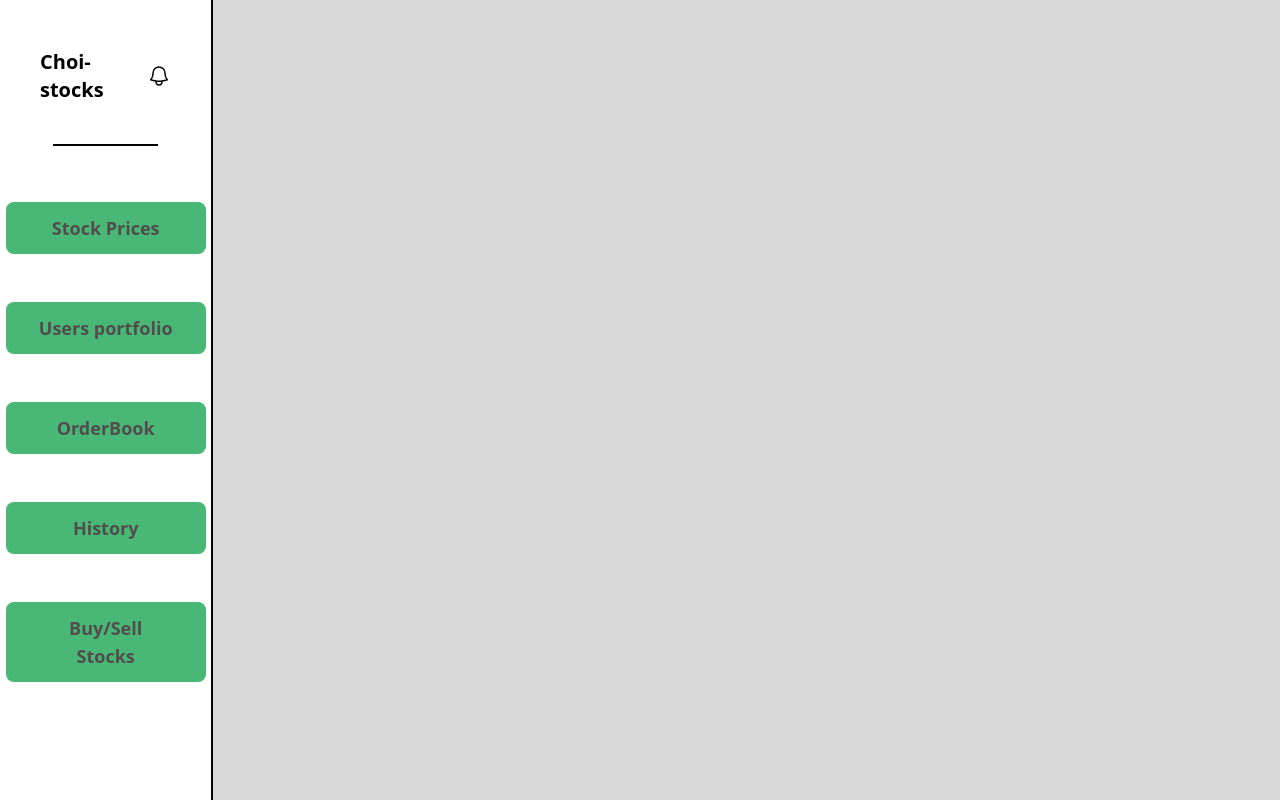
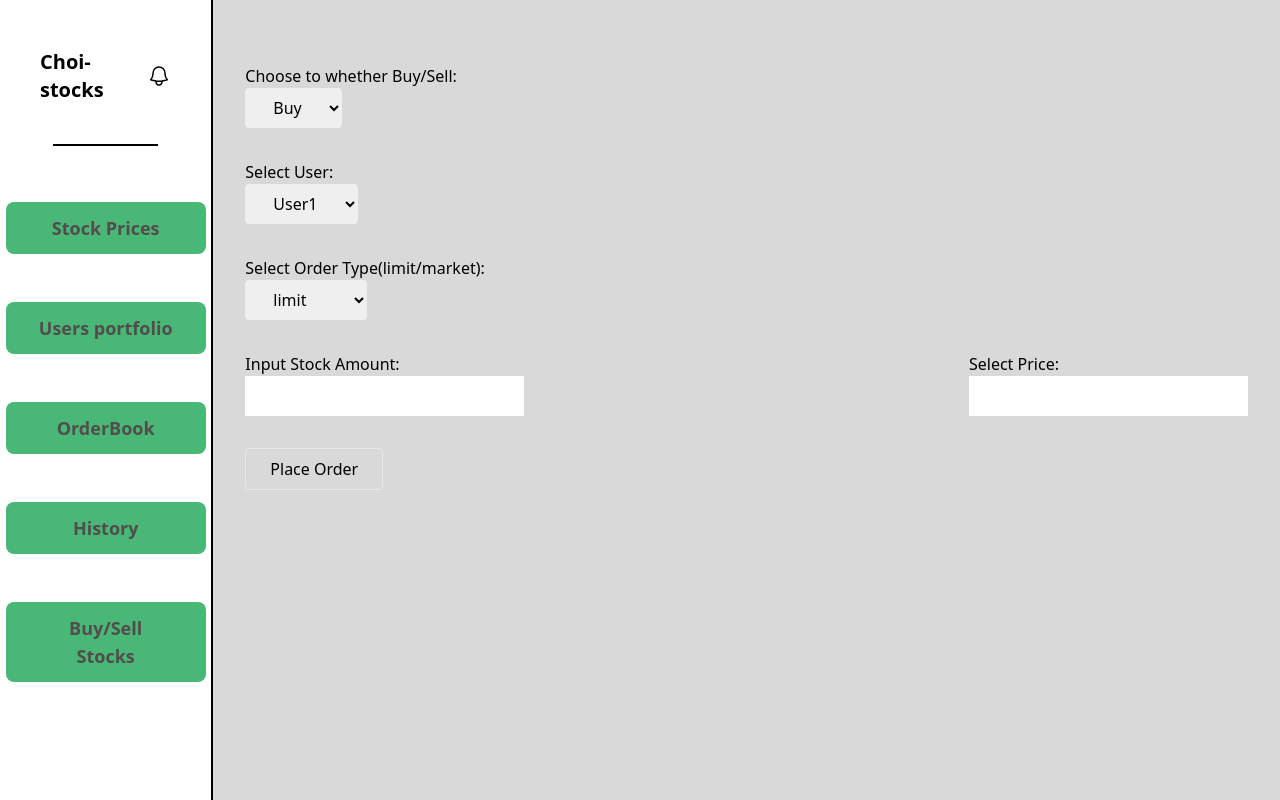
Before and after one commit to be-u-nik/kodeinkgp, a React (Create React App) app in the folder frontend/: page /buysell in a window 1280 px wide. Built offline with nearby package versions, Linux system fonts and the light colour scheme.

Commit message:
buy/sell skeleton

```diff
--- a/frontend/src/screens/BuySellScreen.js
+++ b/frontend/src/screens/BuySellScreen.js
@@ -6,7 +6,58 @@ export const BuySellScreen = (props) => {
   return (
     <div className="flex">
       <Navbar />
-      <div className="w-5/6 bg-[#D9D9D9] px-8 py-8"></div>
+      <div className="w-5/6 bg-[#D9D9D9] px-8 py-8">
+        <form action="">
+          <div className="mt-2 lg:mt-8 ">
+            <label htmlFor="buysell">Choose to whether Buy/Sell: </label>
+            <br />
+            <select name="buysell" id="buysell" className="px-6 py-2 rounded">
+              <option value="buy">Buy</option>
+              <option value="sell">Sell</option>
+            </select>
+          </div>
+          <div className="mt-2 lg:mt-8 ">
+            <label htmlFor="user">Select User: </label>
+            <br />
+            <select name="user" id="user" className="px-6 py-2 rounded">
+              <option value="user1">User1</option>
+              <option value="user2">User2</option>
+              <option value="user3">User3</option>
+              <option value="user4">User4</option>
+            </select>
+          </div>
+          <div className="mt-2 lg:mt-8 ">
+            <label htmlFor="ordertype">Select Order Type(limit/market): </label>
+            <br />
+            <select
+              name="ordertype"
+              id="ordertype"
+              className="px-6 py-2 rounded"
+            >
+              <option value="limit">limit</option>
+              <option value="market">market</option>
+            </select>
+          </div>
+          <div className="flex justify-between items-center mt-2 lg:mt-8 ">
+            <div>
+              <label htmlFor="stockamount">Input Stock Amount:</label>
+              <br />
+              <input type="number" name="stockamount" className="px-6 py-2 " />
+            </div>
+            <div>
+              <label htmlFor="atprice">Select Price:</label>
+              <br />
+              <input type="number" name="atprice" className="px-6 py-2 " />
+            </div>
+          </div>
+          <button
+            type="submit"
+            className="mt-2 lg:mt-8 px-6 py-2 rounded border-[1px]"
+          >
+            Place Order
+          </button>
+        </form>
+      </div>
     </div>
   );
 };
--- a/frontend/src/screens/OrderBookScreen.js
+++ b/frontend/src/screens/OrderBookScreen.js
@@ -6,7 +6,19 @@ export const OrderBookScreen = (props) => {
   return (
     <div className="flex">
       <Navbar />
-      <div className="w-5/6 bg-[#D9D9D9] px-8 py-8">OrderBookScreen</div>
+      <div className="w-5/6 bg-[#D9D9D9] px-8 py-8">
+        <div className="flex justify-between">
+          <table>
+            <thead>
+              <tr>
+                <th>Quantity</th>
+                <th></th>
+              </tr>
+            </thead>
+          </table>
+          <table></table>
+        </div>
+      </div>
     </div>
   );
 };
```
